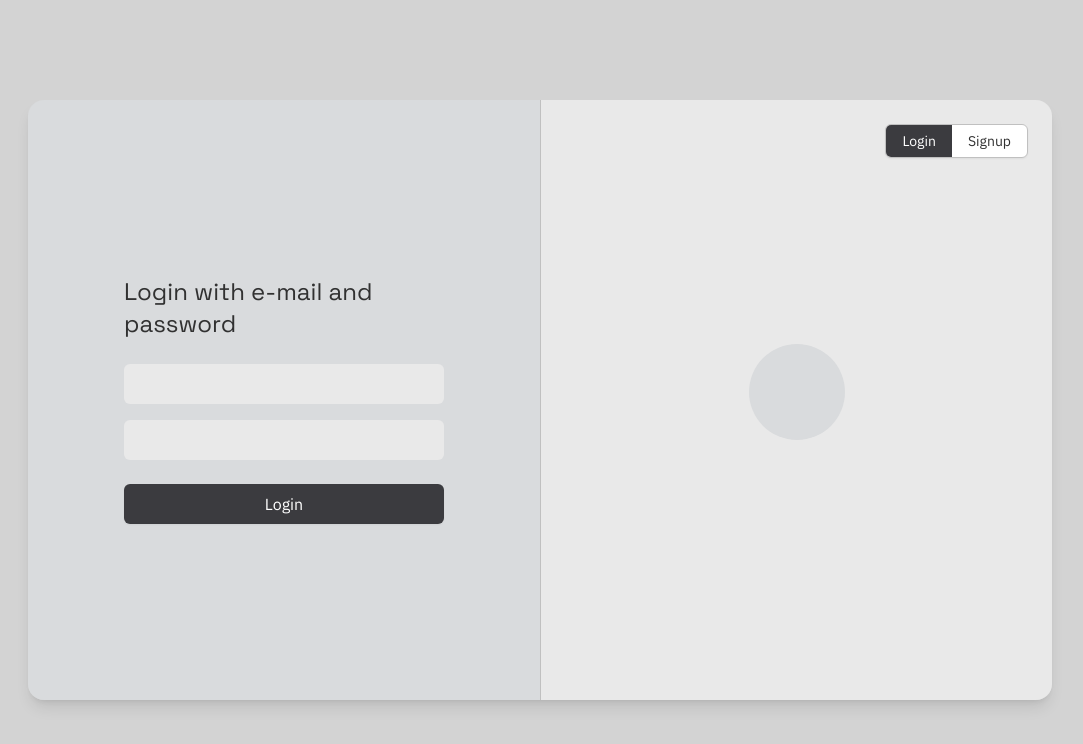
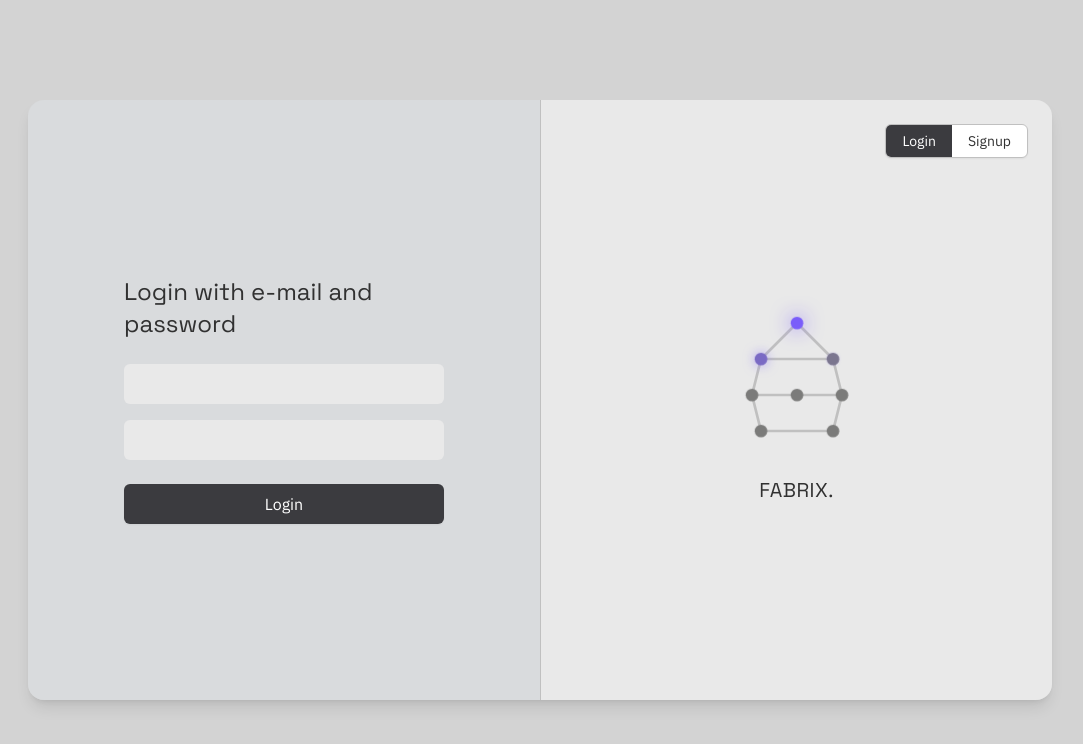
Before and after one commit to connorzittrauer/CTEC-Demo, a React (Vite) app in the folder frontend/: page /auth in a window 1280 px wide. Shown: the top 744 px of the page, without its empty margins (100-1183 px from the left). Built offline with nearby package versions, Linux system fonts and the light colour scheme.

Commit message:
added pulse animation to logo

```diff
--- /dev/null
+++ b/frontend/src/components/FabrixLogo.tsx
@@ -0,0 +1,74 @@
+function FabrixLogo() {
+    const nodes = [
+        // roof
+        { x: 50, y: 15 },
+
+        // upper frame
+        { x: 30, y: 35 },
+        { x: 70, y: 35 },
+
+        // mid frame
+        { x: 25, y: 55 },
+        { x: 50, y: 55 },
+        { x: 75, y: 55 },
+
+        // base
+        { x: 30, y: 75 },
+        { x: 70, y: 75 },
+    ];
+
+    const connections = [
+        // roof to top
+        [0, 1], [0, 2],
+
+        // top frame
+        [1, 2],
+
+        // verticals
+        [1, 3], [2, 5],
+
+        // mid frame
+        [3, 4], [4, 5],
+
+        // base supports
+        [3, 6], [5, 7],
+
+        // bottom
+        [6, 7],
+    ];
+
+    return (
+        <svg width="180" height="180" viewBox="0 0 100 100">
+
+            {/* CONNECTION LINES */}
+            {connections.map(([a, b], i) => (
+                <line
+                    key={i}
+                    x1={nodes[a].x}
+                    y1={nodes[a].y}
+                    x2={nodes[b].x}
+                    y2={nodes[b].y}
+                    stroke="#C0C0C0"
+                    strokeWidth="1.5"
+                />
+            ))}
+
+            {/* NODES */}
+            {nodes.map((node, i) => (
+                <circle
+                    key={i}
+                    cx={node.x}
+                    cy={node.y}
+                    r="3.5"
+                    className="node"
+                    style={{
+                        animationDelay: `${i * 0.2}s`, // controls wave speed/direction
+                    }}
+                />
+            ))}
+
+        </svg>
+    );
+}
+
+export default FabrixLogo;
--- a/frontend/src/index.css
+++ b/frontend/src/index.css
@@ -6,3 +6,32 @@
 body {
   @apply bg-background text-text font-body;
 }
+
+/* Base node */
+.node {
+  fill: #7B7B7A;
+  animation: nodeGlow 2.5s linear infinite;
+}
+
+/* Traveling glow */
+@keyframes nodeGlow {
+  0% {
+    fill: #7B7B7A;
+    filter: none;
+  }
+
+  20% {
+    fill: #7A5CFF;
+    filter: drop-shadow(0 0 6px #7A5CFF);
+  }
+
+  40% {
+    fill: #7B7B7A;
+    filter: none;
+  }
+
+  100% {
+    fill: #7B7B7A;
+    filter: none;
+  }
+}
--- a/frontend/src/layouts/AuthLayout.tsx
+++ b/frontend/src/layouts/AuthLayout.tsx
@@ -1,4 +1,5 @@
 import type { ReactNode } from "react";
+import FabrixLogo from "../components/FabrixLogo";
 
 type AuthLayoutProps = {
   children: ReactNode;
@@ -78,10 +79,10 @@ function AuthLayout({ children, mode, setMode }: AuthLayoutProps) {
 
           {/* LOGO GOES HERE */}
           <div className="text-center">
-            <div className="w-24 h-24 bg-secondary rounded-full mb-4 mx-auto" />
-            {/* <h2 className="font-heading text-xl text-secondary tracking-wide">
+            <FabrixLogo />
+            <h2 className="font-heading text-xl text-text tracking-wide">
               FABRIX.
-            </h2> */}
+            </h2>
           </div>
 
         </div>
```
